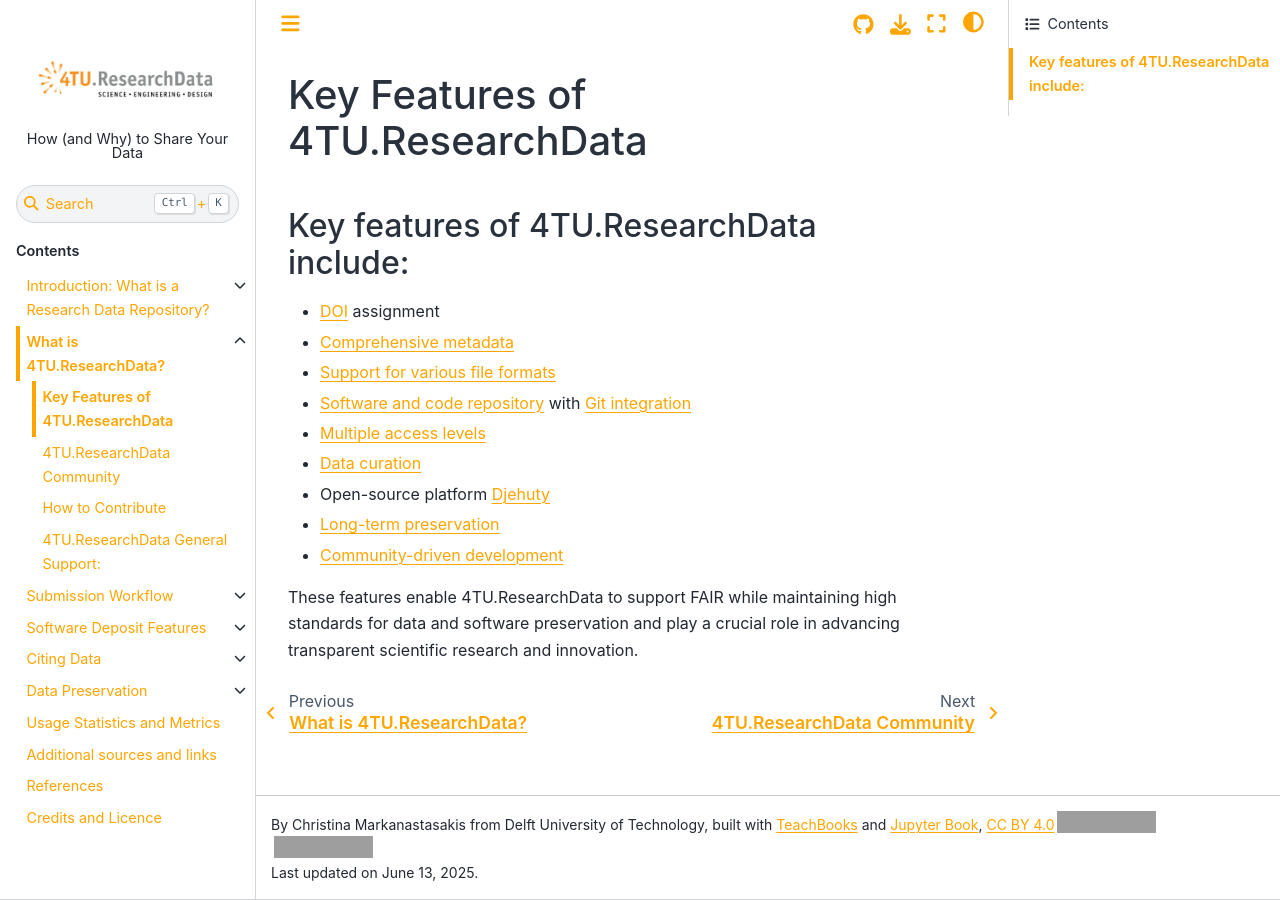
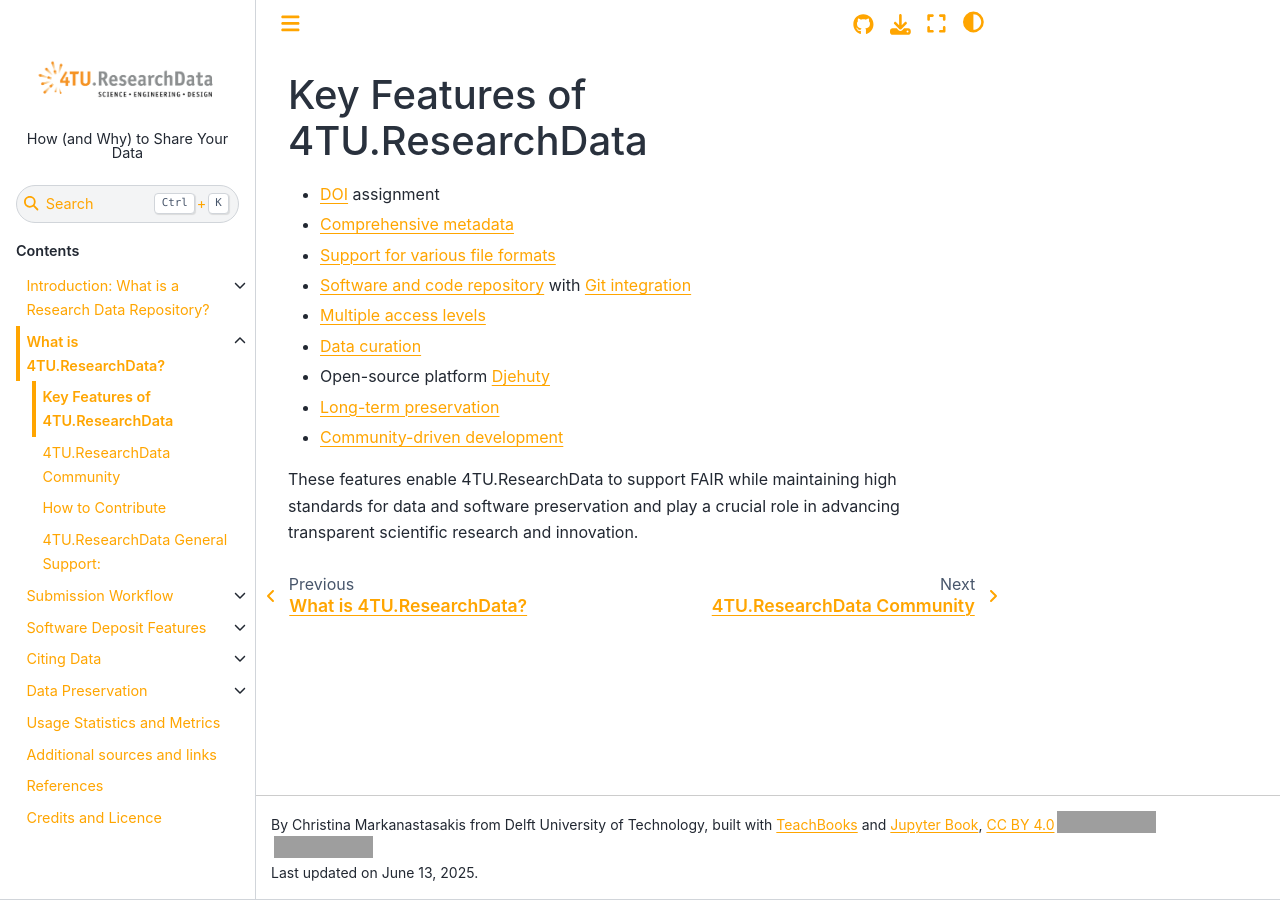
Before and after one commit to TUDelft-books/FAIR4TU_Submission_Help, a Jupyter Book: the page built from book/4tu_research_data/key_features.md, in a window 1280 px wide. Built offline with Jupyter Book 1.0.4 settings and Sphinx 7.4.7 and the Sphinx Book theme 1.1.4, drawn with Linux system fonts in a browser that asks for light colours; pages that are not in the unit, such as notebooks, are missing from menus; comment, search, counter and statistics services are not loaded; grey boxes are pictures that could not be loaded.

Commit message:
Update key_features.md

```diff
--- a/book/4tu_research_data/key_features.md
+++ b/book/4tu_research_data/key_features.md
@@ -1,6 +1,4 @@
 # Key Features of 4TU.ResearchData
-
-## Key features of 4TU.ResearchData include:
 
 - [DOI](https://www.doi.org/the-identifier/what-is-a-doi/) assignment
 - [Comprehensive metadata](/submission_workflow/data_curation.md#metadata-review-process)
```
